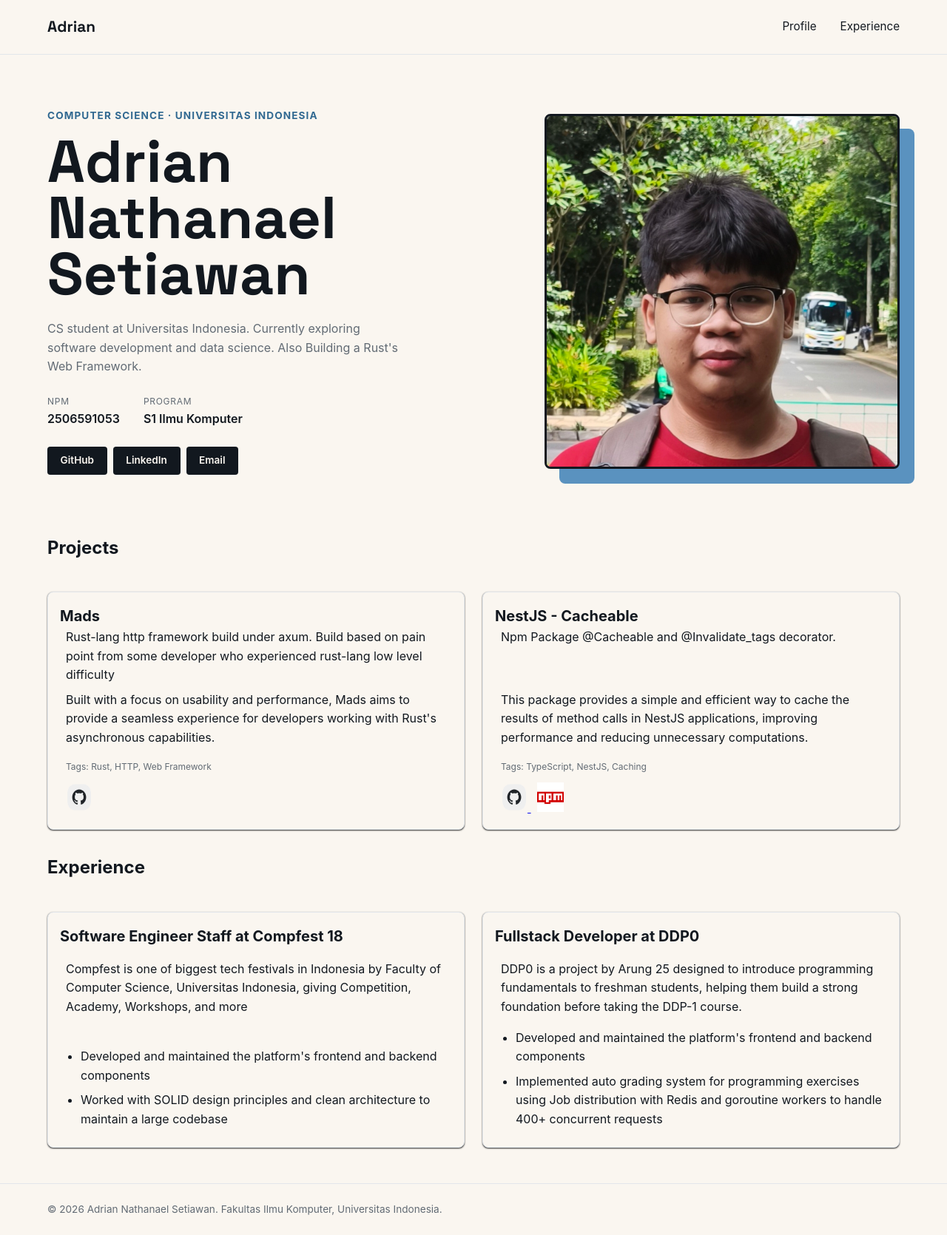
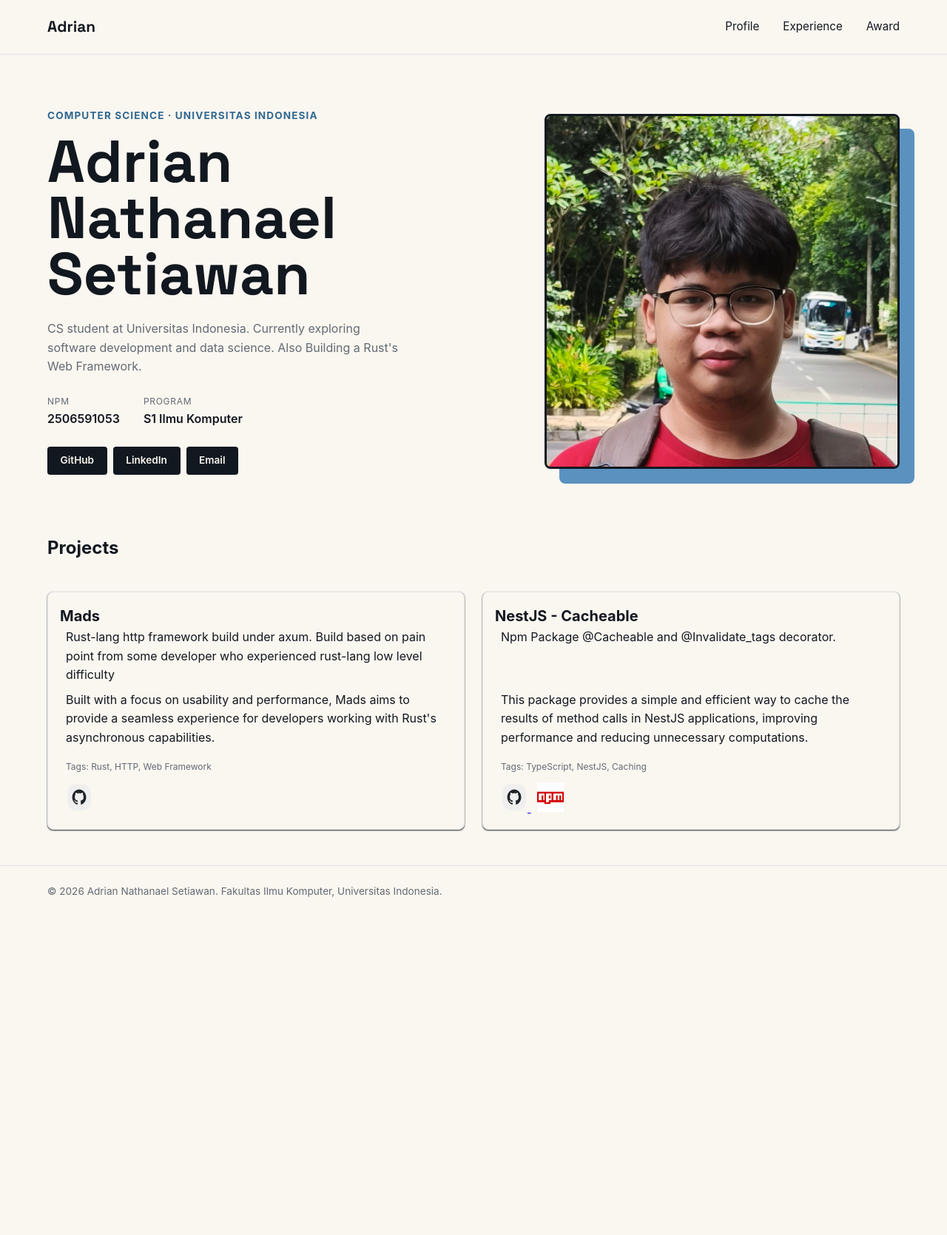
Before and after one commit to Adriannathan89/myportofolio, a Django app: page / in a window 1280 px wide. Shown: the whole page at 74% size. After the commit the page ends 1213 px from the top, so only its background shows below. Run offline with Django 5.2, Linux system fonts and the light colour scheme.

Commit message:
feat(award): register award into views and make template for award

```diff
--- a/main/urls.py
+++ b/main/urls.py
@@ -1,10 +1,11 @@
 from django.urls import path
 
-from main.views import show_main, show_experience
+from main.views import show_main, show_experience, show_award
 
 app_name = "main"
 
 urlpatterns = [
     path("", show_main, name="show_main"),
     path("experience/", show_experience, name="show_experience"),
+    path("award/", show_award, name="show_award"),
 ]
--- a/templates/index.html
+++ b/templates/index.html
@@ -18,6 +18,7 @@
             <nav>
                 <a href="{% url 'main:show_main' %}">Profile</a>
                 <a href="{% url 'main:show_experience' %}">Experience</a>
+                <a href="{% url 'main:show_award' %}">Award</a>
             </nav>
         </div>
     </header>
@@ -101,38 +102,6 @@
                 </div>
             </div>
         </section>
-        <section id="experience" class="experience">
-            <div class="content">
-                <h2 class="section-title">Experience</h2>
-                <div class="experience-grid">
-                    <div class="experience-card">
-                        <h3 class="experience-title">Software Engineer Staff at Compfest 18</h3>
-                        <p class="experience-highlights">Compfest is one of biggest tech festivals in
-                            Indonesia by Faculty of Computer Science, Universitas Indonesia, giving Competition,
-                            Academy, Workshops, and more</p>
-                        <ul class="experience-highlights">
-                            <li class="experience-highlight-list">Developed and maintained the platform's frontend and
-                                backend components</li>
-                            <li class="experience-highlight-list">Worked with SOLID design principles and clean
-                                architecture to maintain a large codebase</li>
-                        </ul>
-                    </div>
-                    <div class="experience-card">
-                        <h3 class="experience-title">Fullstack Developer at DDP0</h3>
-                        <p class="experience-highlights">DDP0 is a project by Arung 25 designed to
-                            introduce programming fundamentals to freshman students, helping them build a
-                            strong foundation before taking the DDP-1 course.</p>
-                        <ul class="experience-highlights">
-                            <li class="experience-highlight-list">Developed and maintained the platform's frontend and
-                                backend components</li>
-                            <li class="experience-highlight-list">Implemented auto grading system for programming
-                                exercises using Job distribution with Redis and goroutine workers to handle 400+
-                                concurrent requests</li>
-                        </ul>
-                    </div>
-                </div>
-            </div>
-        </section>
     </main>
 
     <footer class="site-footer">
```
Also changed, not shown: templates/award.html (added, +71 -0 lines).
